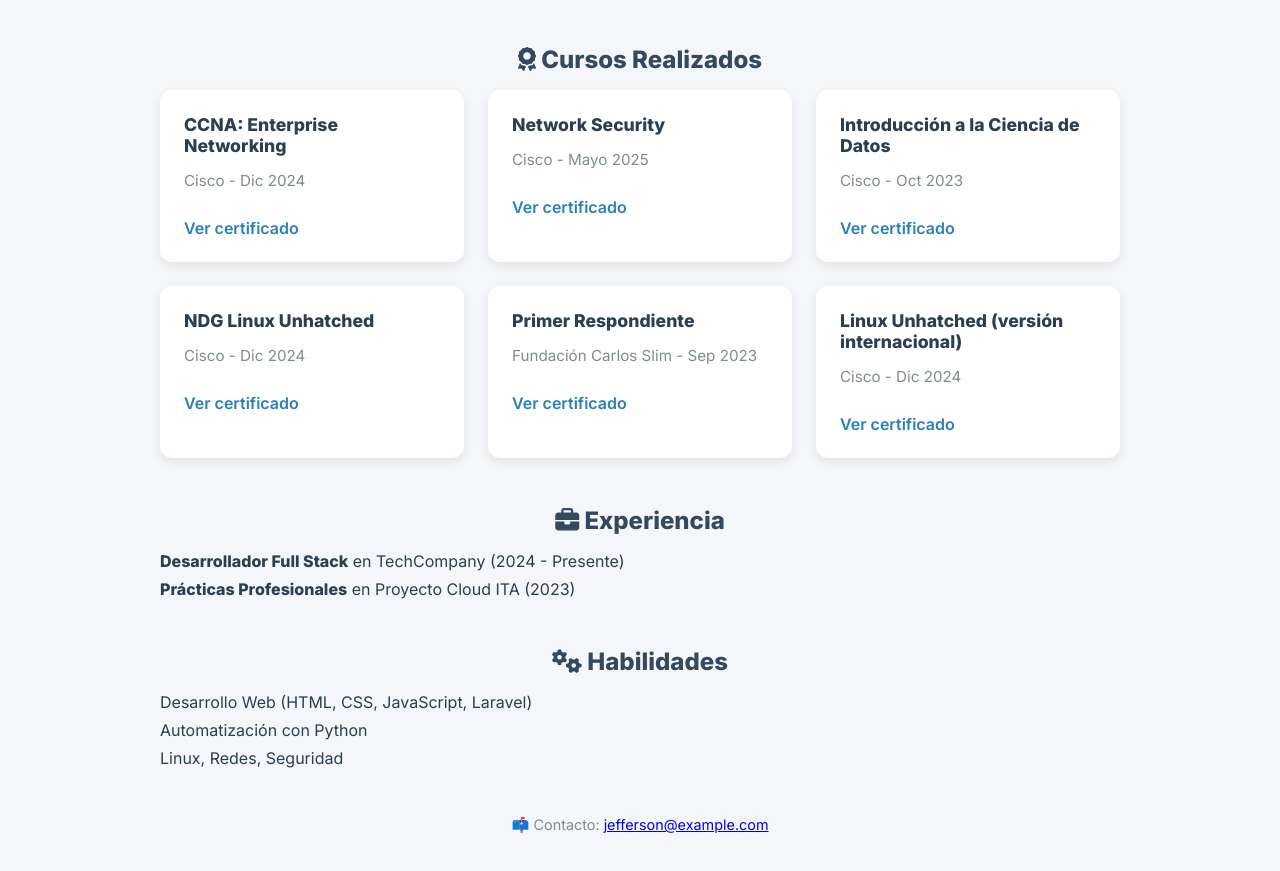
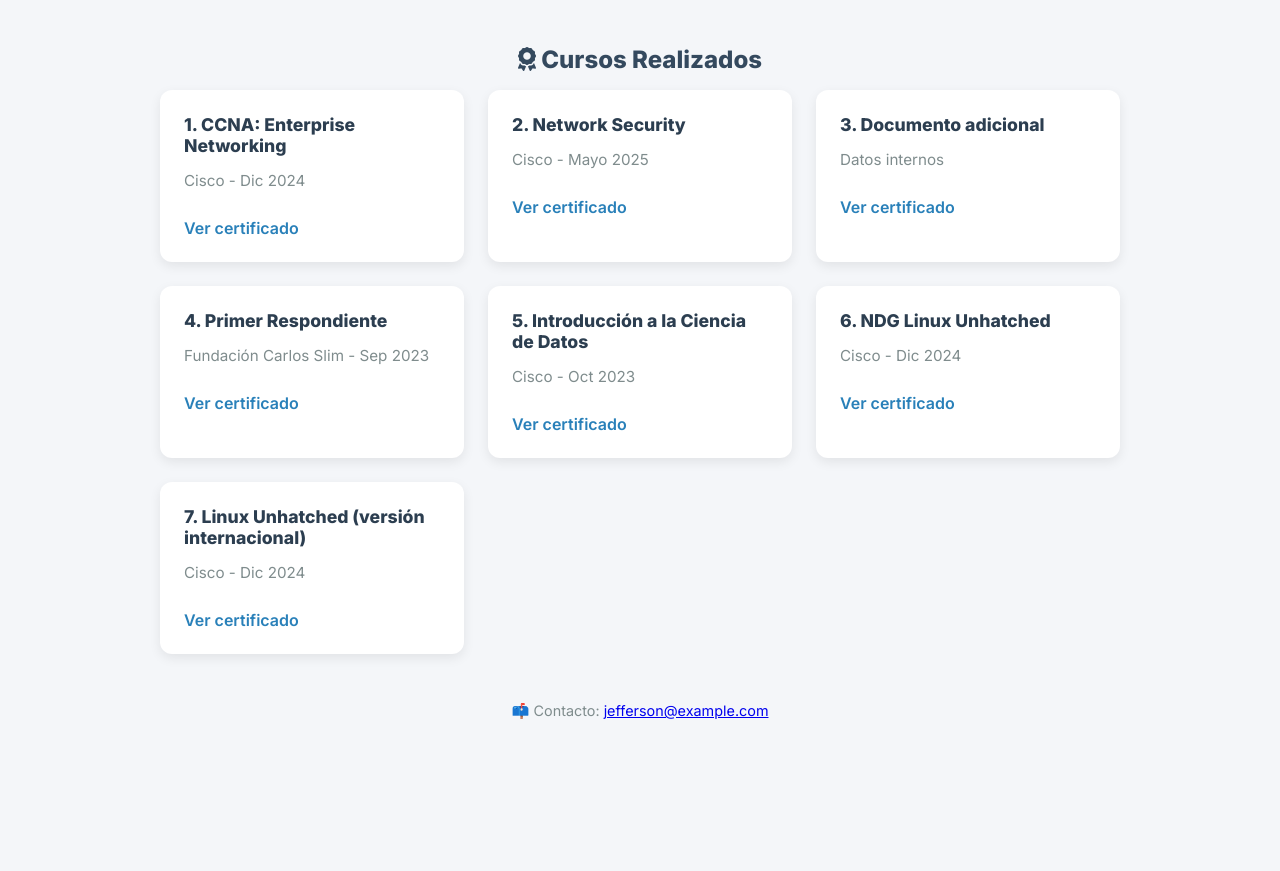
Before and after one commit to AngelJeffersonJ/cv, a plain HTML site: page index.html in a window 1280 px wide. Shown: the part 177-1048 px from the top of the page. After the commit the page ends 944 px from the top, so only its background shows below. Drawn offline with Linux system fonts and the light colour scheme.

Commit message:
Update index.html

```diff
--- a/index.html
+++ b/index.html
@@ -27,53 +27,41 @@
       <h2><i class="fas fa-award"></i> Cursos Realizados</h2>
       <div class="cards fade-in">
         <div class="card">
-          <h3>CCNA: Enterprise Networking</h3>
+          <h3>1. CCNA: Enterprise Networking</h3>
           <p>Cisco - Dic 2024</p>
-          <a href="certificados/_certificate_21151027-aguascalientes-tecnm-mx_2e114abc-c728-45ae-8695-96f7364b3e5a.pdf" target="_blank">Ver certificado</a>
+          <a href="certificados/1.pdf" target="_blank">Ver certificado</a>
         </div>
         <div class="card">
-          <h3>Network Security</h3>
+          <h3>2. Network Security</h3>
           <p>Cisco - Mayo 2025</p>
-          <a href="certificados/_certificate_21151027-aguascalientes-tecnm-mx_8233848e-3e0b-4dea-bc83-2de9b187e36c.pdf" target="_blank">Ver certificado</a>
+          <a href="certificados/2.pdf" target="_blank">Ver certificado</a>
         </div>
         <div class="card">
-          <h3>Introducción a la Ciencia de Datos</h3>
-          <p>Cisco - Oct 2023</p>
-          <a href="certificados/Introduction_to_Data_Science_certificate_21151027-aguascalientes-tecnm-mx_9cd21a7f-4e0b-4d2f-b020-b16cfff7b7e1.pdf" target="_blank">Ver certificado</a>
+          <h3>3. Documento adicional</h3>
+          <p>Datos internos</p>
+          <a href="certificados/3.pdf" target="_blank">Ver certificado</a>
         </div>
         <div class="card">
-          <h3>NDG Linux Unhatched</h3>
-          <p>Cisco - Dic 2024</p>
-          <a href="certificados/Linux_Unhatched_certificate_21151027-aguascalientes-tecnm-mx_fb841457-d1d5-450e-859f-674858c707bc.pdf" target="_blank">Ver certificado</a>
+          <h3>4. Primer Respondiente</h3>
+          <p>Fundación Carlos Slim - Sep 2023</p>
+          <a href="certificados/4.pdf" target="_blank">Ver certificado</a>
         </div>
         <div class="card">
-          <h3>Primer Respondiente</h3>
-          <p>Fundación Carlos Slim - Sep 2023</p>
-          <a href="certificados/Indicador de Alcance 1.D Constancia de Curso en Línea edX, Google, Cursera.pdf" target="_blank">Ver certificado</a>
+          <h3>5. Introducción a la Ciencia de Datos</h3>
+          <p>Cisco - Oct 2023</p>
+          <a href="certificados/5.pdf" target="_blank">Ver certificado</a>
         </div>
         <div class="card">
-          <h3>Linux Unhatched (versión internacional)</h3>
+          <h3>6. NDG Linux Unhatched</h3>
           <p>Cisco - Dic 2024</p>
-          <a href="certificados/LinuxUnhatched20241211-26-qibtav.pdf" target="_blank">Ver certificado</a>
+          <a href="certificados/6.pdf" target="_blank">Ver certificado</a>
+        </div>
+        <div class="card">
+          <h3>7. Linux Unhatched (versión internacional)</h3>
+          <p>Cisco - Dic 2024</p>
+          <a href="certificados/7.pdf" target="_blank">Ver certificado</a>
         </div>
       </div>
-    </section>
-
-    <section>
-      <h2><i class="fas fa-briefcase"></i> Experiencia</h2>
-      <ul class="fade-in">
-        <li><strong>Desarrollador Full Stack</strong> en TechCompany (2024 - Presente)</li>
-        <li><strong>Prácticas Profesionales</strong> en Proyecto Cloud ITA (2023)</li>
-      </ul>
-    </section>
-
-    <section>
-      <h2><i class="fas fa-cogs"></i> Habilidades</h2>
-      <ul class="fade-in">
-        <li>Desarrollo Web (HTML, CSS, JavaScript, Laravel)</li>
-        <li>Automatización con Python</li>
-        <li>Linux, Redes, Seguridad</li>
-      </ul>
     </section>
 
     <footer>
```
